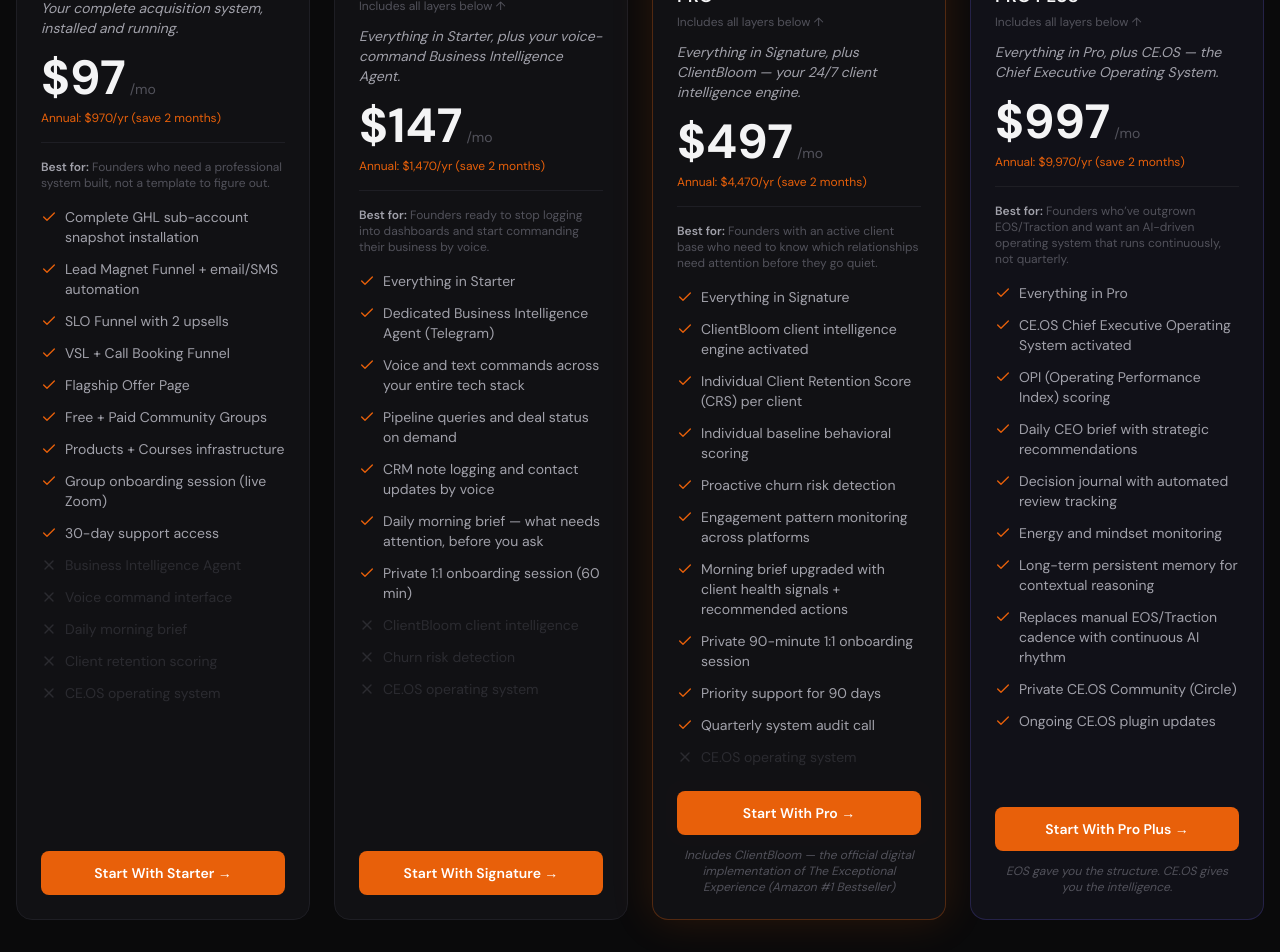
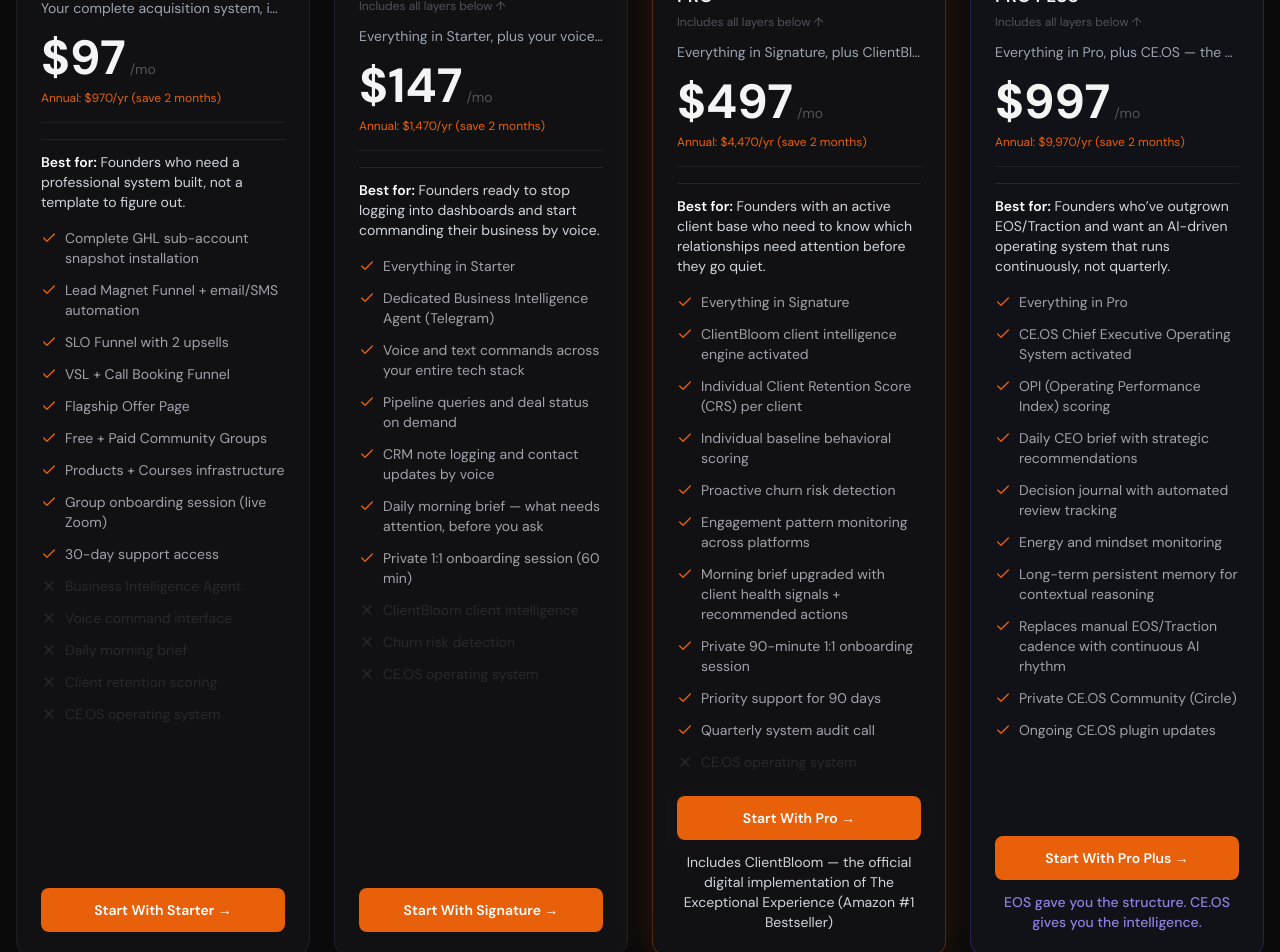
Before and after one commit to BrightLinkConsulting/voice-ops-landing, a Next.js app: page / in a window 1280 px wide. Shown: the part 8680-9632 px from the top of the page. Built offline with nearby package versions, Linux system fonts and the light colour scheme.

Commit message:
style: typography polish, remove Integrations, pricing card improvements

```diff
--- a/components/PricingTiers.tsx
+++ b/components/PricingTiers.tsx
@@ -40,7 +40,7 @@
       monthly: '$147',
       annual: '$1,470/yr',
       annualSavings: 'save 2 months',
-      tagline: 'Everything in Starter, plus your voice-command Business Intelligence Agent.',
+      tagline: 'Everything in Starter, plus your voice-command BI Agent.',
       bestFor: 'Founders ready to stop logging into dashboards and start commanding their business by voice.',
       features: [
         { name: 'Everything in Starter', included: true },
@@ -66,7 +66,7 @@
       monthly: '$497',
       annual: '$4,470/yr',
       annualSavings: 'save 2 months',
-      tagline: 'Everything in Signature, plus ClientBloom \u2014 your 24/7 client intelligence engine.',
+      tagline: 'Everything in Signature, plus ClientBloom client intelligence.',
       bestFor: 'Founders with an active client base who need to know which relationships need attention before they go quiet.',
       features: [
         { name: 'Everything in Signature', included: true },
@@ -93,7 +93,7 @@
       monthly: '$997',
       annual: '$9,970/yr',
       annualSavings: 'save 2 months',
-      tagline: 'Everything in Pro, plus CE.OS \u2014 the Chief Executive Operating System.',
+      tagline: 'Everything in Pro, plus CE.OS \u2014 the Chief Executive OS.',
       bestFor: 'Founders who\u2019ve outgrown EOS/Traction and want an AI-driven operating system that runs continuously, not quarterly.',
       features: [
         { name: 'Everything in Pro', included: true },
@@ -149,7 +149,7 @@
           </p>
         </div>
 
-        <div className="grid grid-cols-1 lg:grid-cols-4 gap-6">
+        <div className="grid grid-cols-1 lg:grid-cols-4 gap-6 items-stretch">
           {tiers.map((tier, index) => (
             <motion.div
               key={index}
@@ -191,7 +191,7 @@
                     <p className="text-xs text-[#52525B] mb-3">Includes all layers below ↑</p>
                   )}
 
-                  <p className="italic text-[#A1A1AA] text-sm mb-4">{tier.tagline}</p>
+                  <p className="text-sm font-normal text-gray-400 mb-4 truncate">{tier.tagline}</p>
 
                   <div className="mb-4 pb-4 border-b border-[#1E1E24]">
                     <div className="flex items-baseline gap-1 mb-2">
@@ -203,20 +203,23 @@
                     </div>
                   </div>
 
-                  <p className="text-xs text-[#52525B] mb-4">
-                    <span className="font-semibold text-[#A1A1AA]">Best for:</span> {tier.bestFor}
-                  </p>
+                  <div className="mb-4 pt-3 mt-3" style={{ borderTop: '1px solid rgba(255,255,255,0.08)' }}>
+                    <p className="text-sm">
+                      <span className="font-semibold text-white">Best for:</span>{' '}
+                      <span className="text-gray-300">{tier.bestFor}</span>
+                    </p>
+                  </div>
 
-                  <div className="mb-6">
-                    <ul className="space-y-3">
+                  <div className="mb-6 flex-grow">
+                    <ul className="space-y-3 min-h-[320px]">
                       {tier.features.map((feature, fIdx) => (
                         <li key={fIdx} className="flex items-start gap-2">
                           {feature.included ? (
                             <Check className="w-4 h-4 text-brand-orange flex-shrink-0 mt-0.5" />
                           ) : (
-                            <X className="w-4 h-4 text-[#52525B] flex-shrink-0 mt-0.5 opacity-40" />
+                            <X className="w-4 h-4 text-[#52525B] flex-shrink-0 mt-0.5 opacity-[0.35]" />
                           )}
-                          <span className={`text-sm ${feature.included ? 'text-[#A1A1AA]' : 'text-[#52525B] opacity-40'}`}>
+                          <span className={`text-sm ${feature.included ? 'text-[#A1A1AA]' : 'text-[#52525B] opacity-[0.35]'}`}>
                             {feature.name}
                           </span>
                         </li>
@@ -236,7 +239,11 @@
                 </button>
 
                 {tier.credential && (
-                  <p className="text-xs text-[#52525B] italic mt-3 text-center">
+                  <p className={`text-sm text-center mt-3 ${
+                    tier.elite
+                      ? 'font-medium text-[#8B82E0]'
+                      : 'text-gray-300'
+                  }`}>
                     {tier.credential}
                   </p>
                 )}
```
